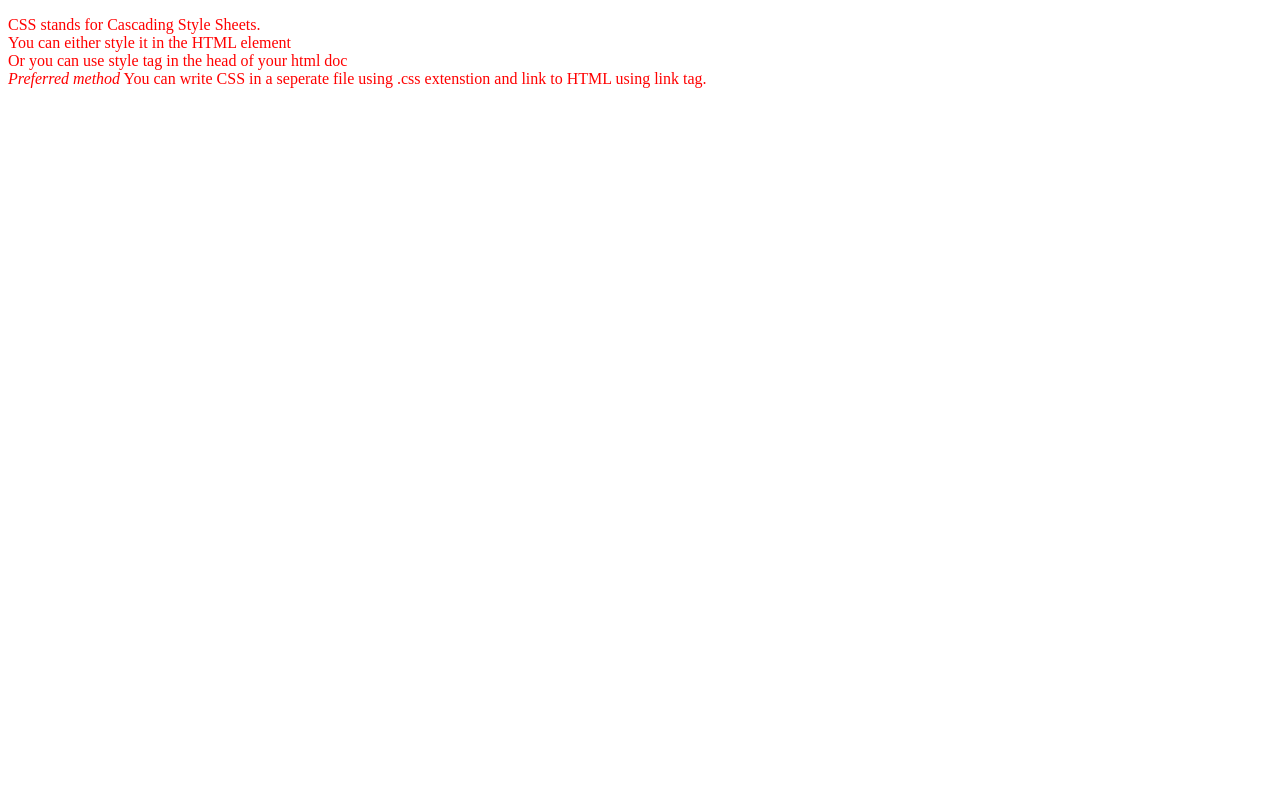
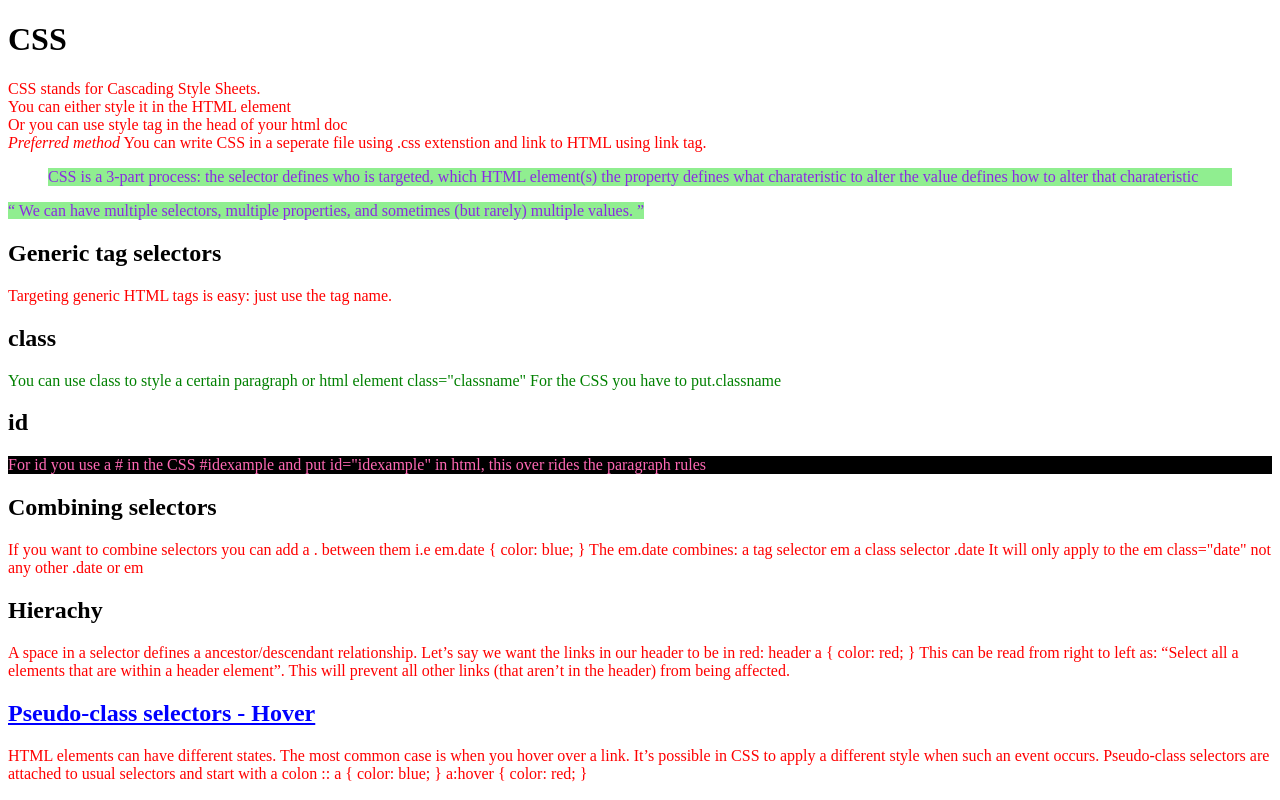
Before and after one commit to nass84/learning-html, a plain HTML site: page CSS_how to use.html in a window 1280 px wide. Drawn offline with Linux system fonts and the light colour scheme.

Commit message:
More information about CSS added

```diff
--- a/CSS_how to use.html
+++ b/CSS_how to use.html
@@ -8,6 +8,7 @@
         <link rel="stylesheet" type="text/css" href="style.css">
     </head>
     <body>
+        <h1> CSS </h1>
         <p>CSS stands for  Cascading Style Sheets.
         <br>
         You can either style it in the HTML element
@@ -38,5 +39,64 @@
             </body>
             </html> -->
     </p>
+
+    <blockquote> CSS is a 3-part process:
+
+        the selector defines who is targeted, which HTML element(s)
+        the property defines what charateristic to alter
+        the value defines how to alter that charateristic</blockquote>
+
+    <q> We can have multiple selectors, multiple properties, and sometimes (but rarely) multiple values. </q>
+        <!-- /* A CSS rule */
+    selector{ property: value;}
+    You can read that as:
+
+    who{ what: how;} -->
+    <h2>Generic tag selectors</h2>
+    <p>
+        Targeting generic HTML tags is easy: just use the tag name.</p>
+        <!--
+        a{ /* Links */ }
+        p{ /* Paragraphs */ }
+        ul{ /* Unordered lists */ }
+        li{ /* List items */ } -->
+
+        <h2>class</h2>
+
+    <p class="classexample"> You can use class to style a certain paragraph or html element class="classname" For the CSS you have to put.classname </p>
+    <h2>id</h2>
+    <p id="idexample"> For id you use a # in the CSS #idexample and put id="idexample" in html, this over rides the paragraph rules</p>
+
+    <h2>Combining selectors</h2>
+    <p id="combine">If you want to combine selectors you can add a . between them i.e em.date {
+        color: blue;
+      } The em.date combines:
+
+      a tag selector em
+      a class selector .date
+      It will only apply to the em class="date" not any other .date or em </em> </p>
+
+      <h2>Hierachy</h2>
+      <p id="hierachy"> A space in a selector defines a ancestor/descendant relationship. Let’s say we want the links in our header to be in red:
+
+        header a {
+          color: red;
+        }
+        This can be read from right to left as: “Select all a elements that are within a header element”. This will prevent all other links (that aren’t in the header) from being affected.</p>
+    <h2>
+        <a href="https://www.youtube.com/watch?v=TkyLnWm1iCs" target=_blank class ="a"> Pseudo-class selectors - Hover</a>
+    </h2>
+        <p> HTML elements can have different states. The most common case is when you hover over a link. It’s possible in CSS to apply a different style when such an event occurs.
+
+            Pseudo-class selectors are attached to usual selectors and start with a colon ::
+
+            a {
+              color: blue;
+            }
+
+            a:hover {
+              color: red;
+            }
+        </p>
 </body>
 </html>
--- a/style.css
+++ b/style.css
@@ -1 +1,24 @@
-p{ color: red;}
+p{ color: red;} /* this changes all the paragraphs*/
+
+q, /* This will change all the q and blockquotes*/
+blockquote{
+  background: lightgreen; /*this changes the background of the text*/
+  color: blueviolet; /*this changes the text colour*/
+}
+
+.classexample {
+    color: green;
+}
+
+#idexample {
+    color:hotpink;
+    background: black;
+}
+
+.a {
+    color: blue;
+  }
+
+  a:hover {
+    color: red;
+  }
```
Lines whose indentation alone changed are shown as unchanged.
